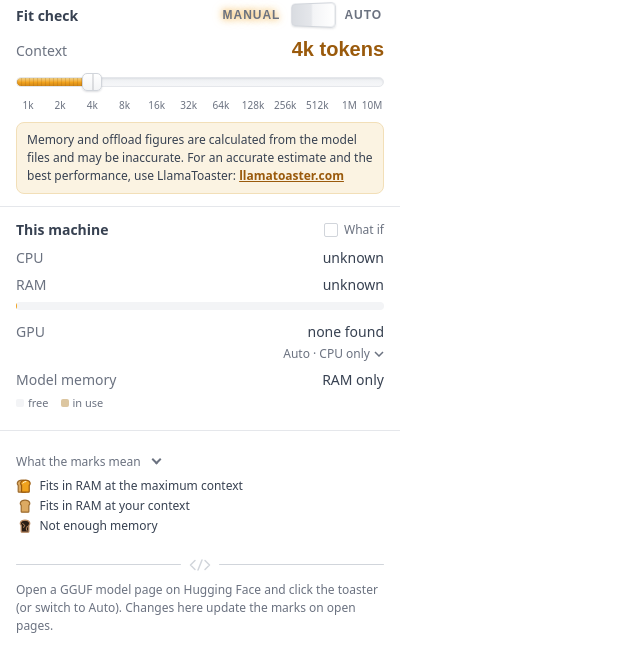
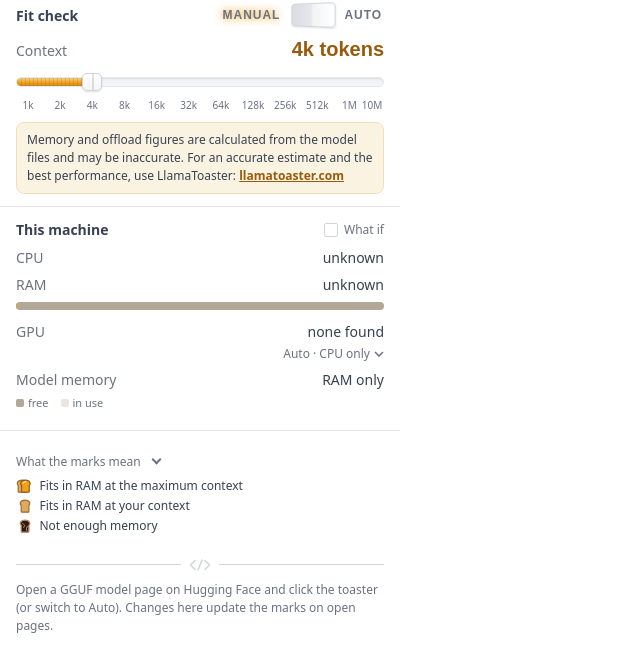
Before and after one commit to LlamaToaster/extension, a website with bundled scripts: page popup.html in a window 1280 px wide. Both pictures are taken after a click on the button 283 px from the left and 30 px from the top of the page. Shown: the part 70-742 px from the top of the page, without its empty margins (0-640 px from the left). Built offline with nearby package versions, Linux system fonts and the light colour scheme; some packages are replaced by stand-ins of ours; no server answers; a web font is replaced by a local one.

Commit message:
Day mode memory bars: mirror the night logic
At night free is the light block that stands out from the dark page and
"in use" sits close to the page. Day mode now mirrors that: free is a
darker warm grey, "in use" a light one, and the kept-free zone lightens
toward the page as it darkens at night. App segments become translucent
colour washes over "in use" (as at night they barely tint it) instead
of opaque crust browns; their hover darkens in day mode (--app-hover).

The What if projection gradient gets its own start colour (--wi-proj):
unchanged at night, a mid-tone in day mode, where starting from the now
near-white "in use" made it vanish.

```diff
--- a/popup.css
+++ b/popup.css
@@ -31,6 +31,9 @@
   --bar-keep: rgba(11, 9, 7, 0.55);
   --app-0: #554038; --app-1: #3f4d3e; --app-2: #3e4553; --app-3: #574a33;
   --app-hairline: rgba(0, 0, 0, 0.35);
+  --app-hover: brightness(1.35);
+  /* What if: the imagined extra memory past the real bar fades from this into the page. */
+  --wi-proj: var(--bar-other);
   /* Context slider: the bread slot, its coil and the lever knob. */
   --slot-border: #000;
   --slot-bg: linear-gradient(#050403, #17120d);
@@ -82,11 +85,17 @@
   --success: #2f6f8f;
   --danger: #c2321f;
   --warning: #9a5a0c;
-  --bar-free: #f3f4f6;
-  --bar-other: #dcc6a0;
-  --bar-keep: rgba(17, 24, 39, 0.1);
-  --app-0: #c9a469; --app-1: #b48a50; --app-2: #d8b98a; --app-3: #a8783e;
-  --app-hairline: rgba(255, 255, 255, 0.7);
+  /* Memory bars, the night logic mirrored: there free is the light block
+     that stands out from the dark page and "in use" sits close to the page;
+     here free is the darker block and "in use" the light one. Apps are
+     translucent colour washes over "in use", barely tinting it, as at night. */
+  --bar-free: #b3a797;
+  --bar-other: #ebe6de;
+  --bar-keep: rgba(255, 255, 255, 0.5);
+  --app-0: rgba(176, 82, 58, 0.2); --app-1: rgba(70, 140, 70, 0.2); --app-2: rgba(70, 100, 170, 0.2); --app-3: rgba(190, 140, 40, 0.24);
+  --app-hairline: rgba(255, 255, 255, 0.85);
+  --app-hover: brightness(0.88);
+  --wi-proj: #cfc5b7;
   --slot-border: #e5e7eb;
   --slot-bg: linear-gradient(#eef0f3, #f6f7f9);
   --slot-coil: linear-gradient(#f9d98f, #f0a21e 55%, #cf8618);
@@ -163,7 +172,7 @@ section { padding: 12px 16px; border-bottom: 1px solid var(--border); }
 .bar > i.other > b.app.t1 { background: var(--app-1); }
 .bar > i.other > b.app.t2 { background: var(--app-2); }
 .bar > i.other > b.app.t3 { background: var(--app-3); }
-.bar > i.other > b.app:hover { filter: brightness(1.35); }
+.bar > i.other > b.app:hover { filter: var(--app-hover); }
 .legend-bar { display: flex; gap: 12px; font-size: 11px; color: var(--muted); margin-top: 2px; }
 .legend-bar .sw { display: inline-block; width: 8px; height: 8px; margin-right: 4px; border: 1px solid var(--border); }
 .legend-bar .sw.free { background: var(--bar-free); } .legend-bar .sw.other { background: var(--bar-other); } .legend-bar .sw.llama { background: var(--accent); }
@@ -419,7 +428,7 @@ header h1.wordmark img { width: auto; height: 30px; border-radius: 0; }
 .wi-bar { display: flex; height: 8px; margin: 1px 0 0; }
 .wi-real { flex: 0 0 50%; margin: 0; height: 100%; box-sizing: border-box; }
 .wi-real.empty { background: var(--well); }
-.wi-proj { flex: 1; position: relative; box-sizing: border-box; border: 1px solid var(--border); border-left: 0; background: linear-gradient(to right, var(--bar-other), var(--bg)); }
+.wi-proj { flex: 1; position: relative; box-sizing: border-box; border: 1px solid var(--border); border-left: 0; background: linear-gradient(to right, var(--wi-proj), var(--bg)); }
 .whatif-on input[type=checkbox] { -webkit-appearance: none; appearance: none; width: 14px; height: 14px; margin: 0; box-sizing: border-box; flex: none; background: var(--well); border: 1px solid var(--border-strong); border-radius: 2px; position: relative; cursor: pointer; }
 .whatif-on input[type=checkbox]:checked::after { content: ""; position: absolute; left: 50%; top: 45%; width: 3px; height: 7px; box-sizing: border-box; border: solid var(--muted); border-width: 0 1.5px 1.5px 0; transform: translate(-50%, -50%) rotate(45deg); }
 
```
